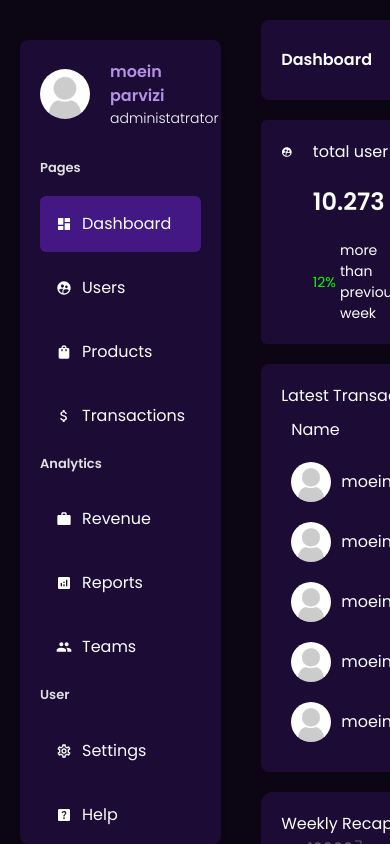
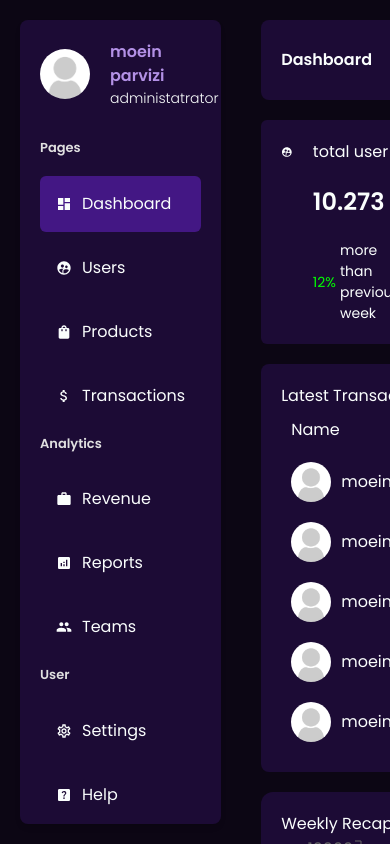
Before and after one commit to moeinparvizi/dashboard, a Next.js app: page /dashboard in a window 390 px wide. Shown: the top 844 px of the page. Built offline with nearby package versions, Linux system fonts and the light colour scheme.

Commit message:
some work for responsive
add scroll overflow & remove scroll bar to side bar
add max width to main container

```diff
--- a/app/dashboard/components/sidebar/Sidebar.jsx
+++ b/app/dashboard/components/sidebar/Sidebar.jsx
@@ -88,7 +88,7 @@ const Sidebar = () => {
       initial={{ x: -300, opacity: 0 }}
       animate={{ x: 0, opacity: 1 }}
       transition={{ type: "tween" }}
-      className="sticky top-10 bg-bgDark p-5 rounded-lg shadow-md shadow-bg-Light sidebar-container"
+      className="sticky top-5 bg-bgDark p-5 rounded-lg shadow-md shadow-bg-Light sidebar-container overflow-y-scroll no-scrollbar"
     >
       {/* user */}
       <motion.div
--- a/app/layout.jsx
+++ b/app/layout.jsx
@@ -1,14 +1,16 @@
-import './styles/globals.scss'
+import "./styles/globals.scss"
 
 export const metadata = {
-  title: 'dashboard',
-  description: 'Generated by Moein Parvizi',
+  title: "dashboard",
+  description: "Generated by Moein Parvizi",
 }
 
 export default function RootLayout({ children }) {
   return (
     <html lang="en">
-      <body>{children}</body>
+      <body>
+        <div className="2xl:max-w-[2200px]">{children}</div>
+      </body>
     </html>
   )
 }
--- a/app/styles/globals.scss
+++ b/app/styles/globals.scss
@@ -91,13 +91,18 @@ body {
   .percent-negative {
     color: red;
   }
-  .pending{
+  .pending {
     background-color: #f7cb7375;
   }
-  .done{
+  .done {
     background-color: #afd6ee75;
   }
-  .cancelled{
+  .cancelled {
     background-color: #f7737375;
   }
 }
+
+// remove scrollbar
+.no-scrollbar {
+  &::-webkit-scrollbar {display: none}
+}
```
Also changed, not shown: public/bg.jpg (added).
